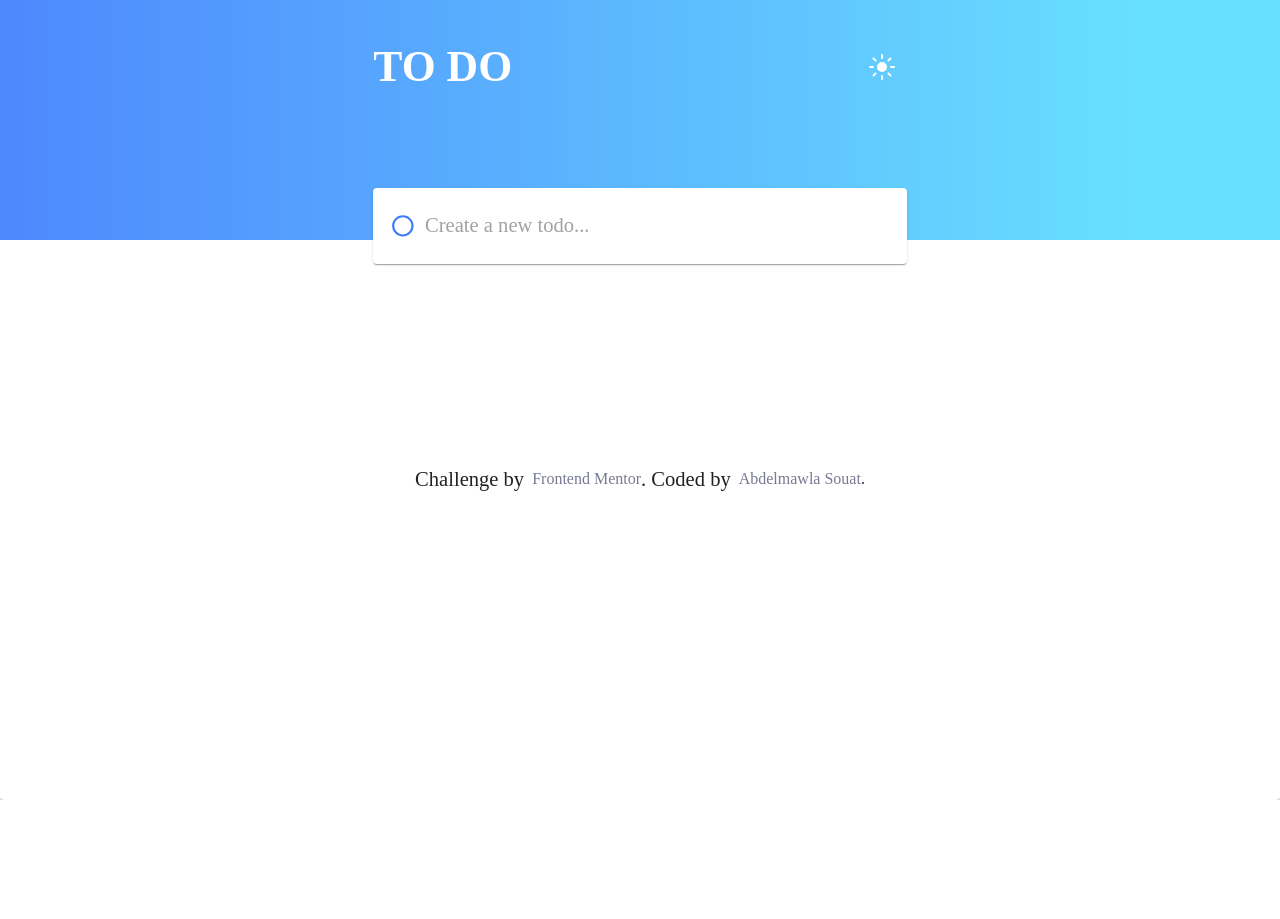
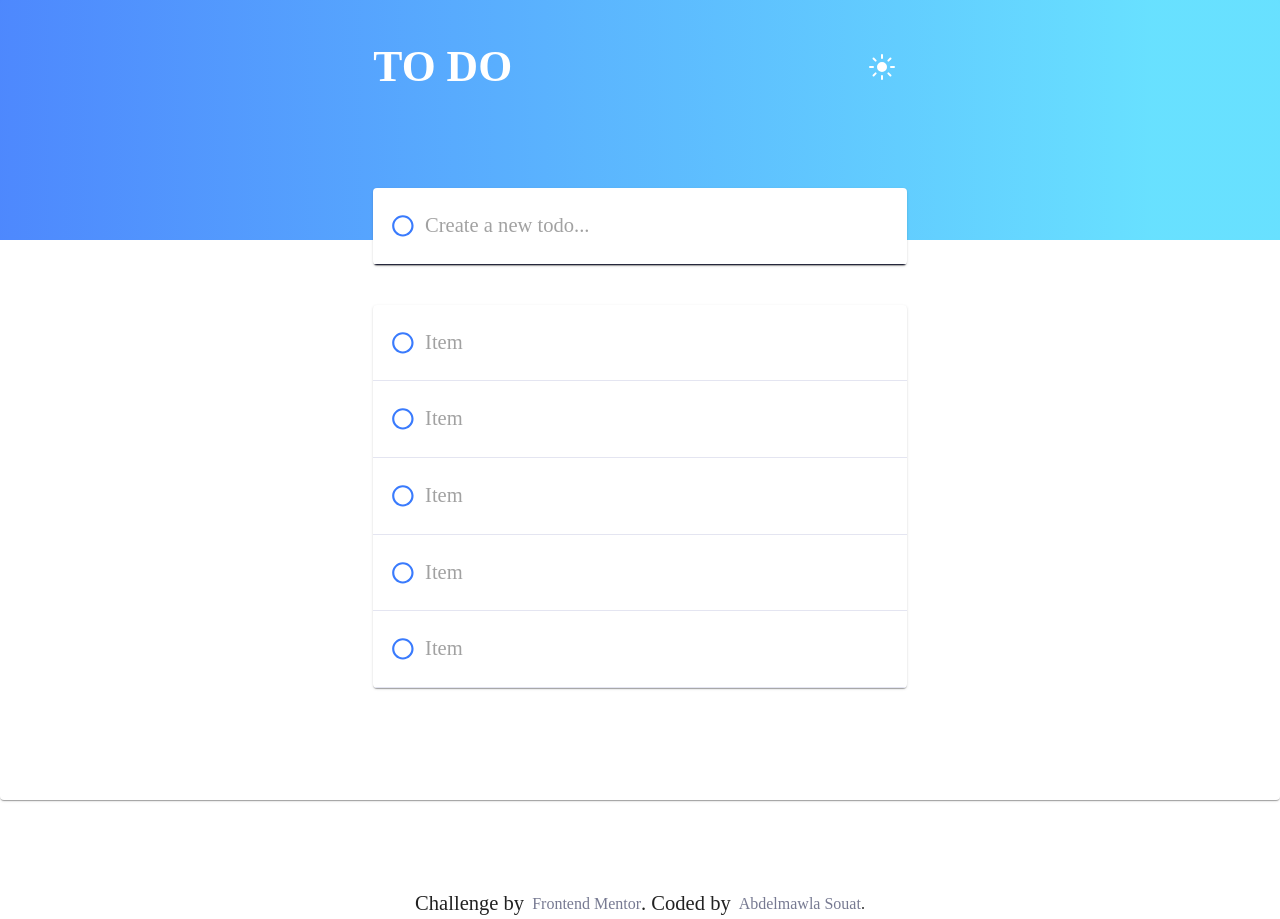
Before and after one commit to abdelmawlaSouat/To-Do-App, a React (Create React App) app: page / in a window 1280 px wide. Before the commit the page ends 800 px from the top, so only its background shows below. Built offline with nearby package versions, Linux system fonts and the light colour scheme.

Commit message:
Add Items List Component (basic)

```diff
--- a/src/components/ToDoApp.jsx
+++ b/src/components/ToDoApp.jsx
@@ -10,15 +10,27 @@
 import { Grid } from '@material-ui/core'
 import { makeStyles, useTheme } from '@material-ui/core/styles'
 import Proptypes from 'prop-types'
+
 import ToDoHeader from './ToDoHeader'
 import ToDoCurrentItem from './ToDoCurrentItem'
+import ToDoItemsList from './ToDoItemsList'
+
 import lightThemeIcon from '../images/icon-sun.svg'
 import darkThemeIcon from '../images/icon-moon.svg'
 
-const useStyles = makeStyles(() => ({
+const useStyles = makeStyles((theme) => ({
 	toDoApp: {
 		position: 'relative',
 		top: '-25vh',
+	},
+	currentItem: {
+		borderColor: theme.palette.primary.dark,
+	},
+	itemList: {
+		borderColor:
+			theme.palette.type === 'light'
+				? theme.palette.secondary.light
+				: theme.palette.secondary.dark,
 	},
 }))
 
@@ -46,7 +58,14 @@ function ToDoApp({ handleDarkTheme }) {
 			</Grid>
 
 			<Grid item>
-				<ToDoCurrentItem placeholder="Create a new todo..." />
+				<ToDoCurrentItem
+					classes={classes.currentItem}
+					placeholder="Create a new todo..."
+				/>
+			</Grid>
+
+			<Grid item>
+				<ToDoItemsList classes={classes.itemList} />
 			</Grid>
 		</Grid>
 	)
--- a/src/components/ToDoCurrentItem.jsx
+++ b/src/components/ToDoCurrentItem.jsx
@@ -7,20 +7,17 @@
  * Copyright (c) 2020 Shuriken
  */
 
-import { Box, Grid, Paper, InputBase } from '@material-ui/core'
+import { Card, Grid } from '@material-ui/core'
 import Proptypes from 'prop-types'
-import GradientCheckbox from './ui/GradientCheckbox'
+import ToDoItem from './ToDoItem'
 
-function ToDoCurrentItem({ placeholder }) {
+function ToDoCurrentItem({ classes, placeholder }) {
 	return (
 		<Grid className="ToDoApp-current-item" container justify="center">
 			<Grid item md={5}>
-				<Paper>
-					<Box display="flex" alignItems="center" px={1} py={2}>
-						<GradientCheckbox />
-						<InputBase placeholder={placeholder} />
-					</Box>
-				</Paper>
+				<Card>
+					<ToDoItem classes={classes} placeholder={placeholder} />
+				</Card>
 			</Grid>
 		</Grid>
 	)
@@ -28,6 +25,7 @@ function ToDoCurrentItem({ placeholder }) {
 
 ToDoCurrentItem.propTypes = {
 	placeholder: Proptypes.string.isRequired,
+	classes: Proptypes.string.isRequired,
 }
 
 export default ToDoCurrentItem
--- /dev/null
+++ b/src/components/ToDoItem.jsx
@@ -0,0 +1,35 @@
+/*
+ * ToDoItem.jsx
+ *
+ * Author: Abdelmawla Souat (abdelmawla.souat@gmail.com)
+ * Created on 2020/12/12 20:33:42
+ *
+ * Copyright (c) 2020 Shuriken
+ */
+
+import { Box, InputBase } from '@material-ui/core'
+import Proptypes from 'prop-types'
+import GradientCheckbox from './ui/GradientCheckbox'
+
+function ToDoItem({ classes, placeholder }) {
+	return (
+		<Box
+			className={classes}
+			display="flex"
+			alignItems="center"
+			px={1}
+			py={2}
+			borderBottom={1}
+		>
+			<GradientCheckbox />
+			<InputBase placeholder={placeholder} />
+		</Box>
+	)
+}
+
+ToDoItem.propTypes = {
+	placeholder: Proptypes.string.isRequired,
+	classes: Proptypes.string.isRequired,
+}
+
+export default ToDoItem
--- /dev/null
+++ b/src/components/ToDoItemsList.jsx
@@ -0,0 +1,29 @@
+/*
+ * ToDoItemsList.jsx
+ *
+ * Author: Abdelmawla Souat (abdelmawla.souat@gmail.com)
+ * Created on 2020/12/12 20:29:31
+ *
+ * Copyright (c) 2020 Shuriken
+ */
+
+import { Card, Grid } from '@material-ui/core'
+import ToDoItem from './ToDoItem'
+
+function ToDoItemsList({ classes }) {
+	return (
+		<Grid container className="ToDoApp-items-list" justify="center">
+			<Grid item md={5}>
+				<Card>
+					<ToDoItem classes={classes} placeholder="Item" />
+					<ToDoItem classes={classes} placeholder="Item" />
+					<ToDoItem classes={classes} placeholder="Item" />
+					<ToDoItem classes={classes} placeholder="Item" />
+					<ToDoItem classes={classes} placeholder="Item" />
+				</Card>
+			</Grid>
+		</Grid>
+	)
+}
+
+export default ToDoItemsList
--- a/src/theme.js
+++ b/src/theme.js
@@ -23,23 +23,14 @@ const theme = (themeType) => ({
 		type: themeType,
 		primary: {
 			light: 'hsl(236, 33%, 92%)',
-			// main: '#fff',
 			main: 'hsl(234, 11%, 52%)',
 			dark: 'hsl(235, 24%, 19%)',
 		},
 		secondary: {
 			light: 'hsl(236, 33%, 92%)',
 			main: '#fff',
-			// main: 'hsl(234, 11%, 52%)',
-			dark: 'hsl(235, 24%, 19%)',
+			dark: 'hsl(233, 11%, 84%)',
 		},
-		text: {
-			// primary: '#fff',
-		},
-	},
-	background: {
-		// default: 'hsl(235, 21%, 11%)',
-		// paper: 'hsl(235, 24%, 19%)',
 	},
 	typography: {
 		fontFamily: 'JosefinSans Arial',
```
